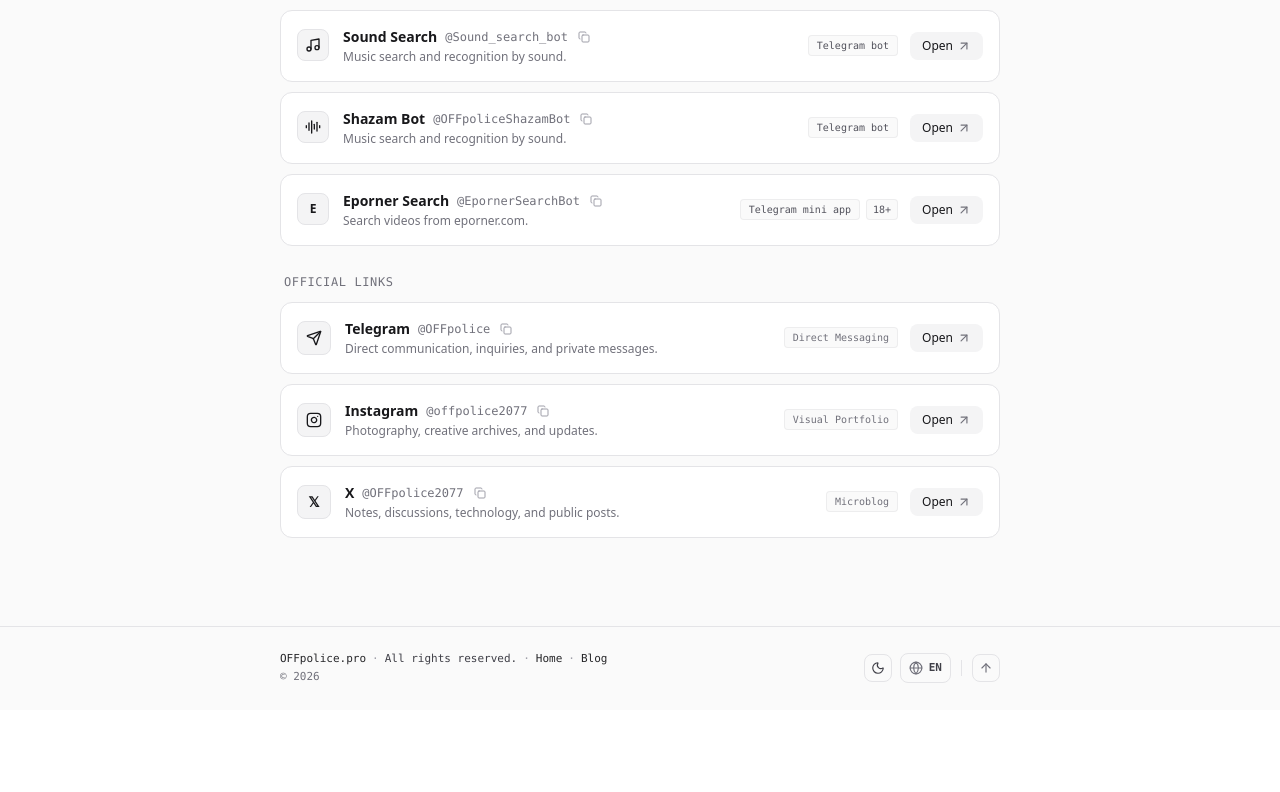
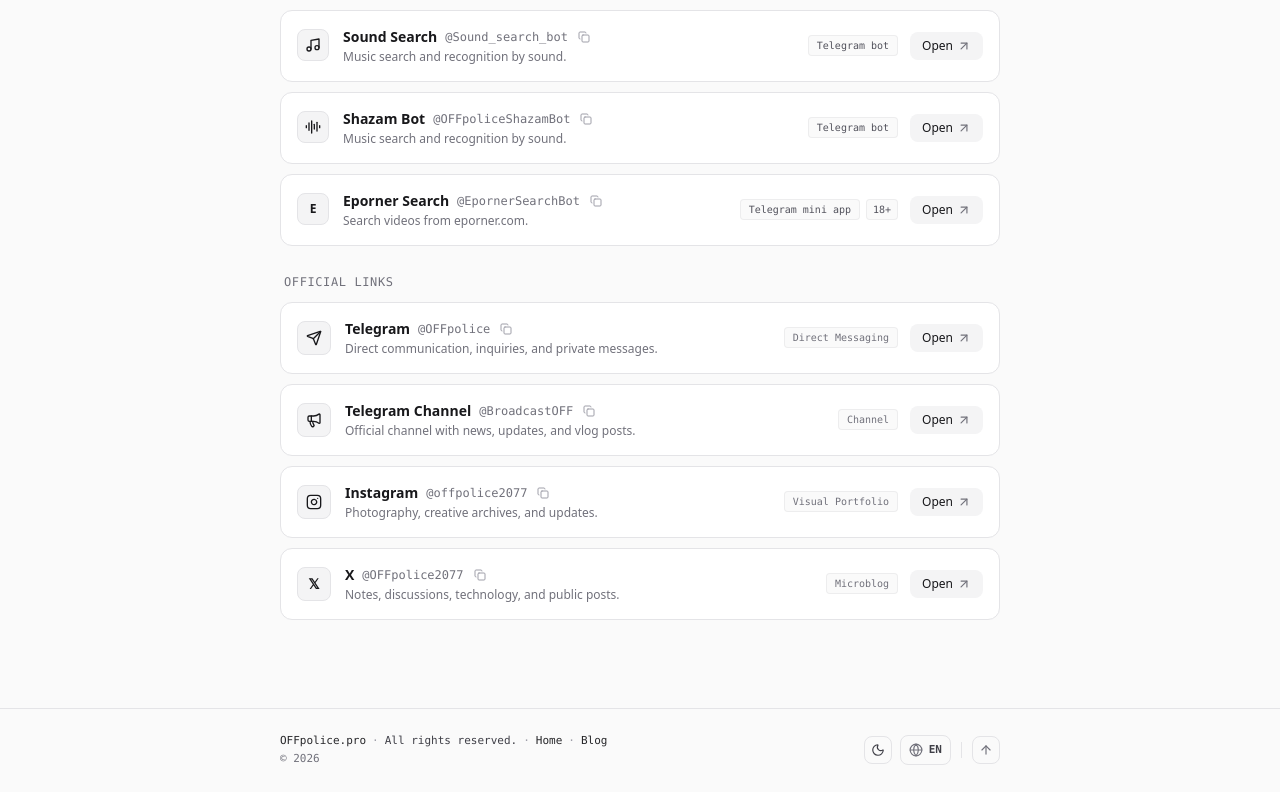
Before and after one commit to OFFpolice/offpolice.pro, a React (Vite) app: page / in a window 1280 px wide. Shown: the part 689-1481 px from the top of the page. Before the commit the page ends 1399 px from the top, so only its background shows below. Built offline with nearby package versions, Linux system fonts and the light colour scheme.

Commit message:
feat(social): add Telegram channel link
Integrated the new BroadcastOFF channel into the social links configuration, UI components, and structured metadata.

```diff
--- a/index.html
+++ b/index.html
@@ -34,6 +34,7 @@
         "description": "OFFpolice official digital card and vlog",
         "sameAs": [
           "https://telegram.me/OFFpolice",
+          "https://t.me/BroadcastOFF",
           "https://www.instagram.com/offpolice2077",
           "https://x.com/OFFpolice2077"
         ]
--- a/src/components/FeedSection.tsx
+++ b/src/components/FeedSection.tsx
@@ -190,7 +190,7 @@ export const FeedSection: React.FC<FeedSectionProps> = ({ language, t }) => {
           {t.feedFollowTitle}
         </span>
         <a
-          href="https://telegram.me/OFFpolice"
+          href="https://t.me/BroadcastOFF"
           target="_blank"
           rel="noopener noreferrer"
           className="inline-flex items-center justify-center gap-1.5 px-3.5 py-2 rounded-lg text-xs font-medium bg-zinc-900 hover:bg-zinc-800 dark:bg-zinc-100 dark:hover:bg-zinc-200 text-white dark:text-zinc-900 transition-colors cursor-pointer whitespace-nowrap shrink-0"
--- a/src/components/SocialCards.tsx
+++ b/src/components/SocialCards.tsx
@@ -1,6 +1,7 @@
 import React, { useState } from 'react';
 import {
   Send,
+  Megaphone,
   Instagram,
   Copy,
   Check,
@@ -31,6 +32,8 @@ export const SocialCards: React.FC<SocialCardsProps> = ({ language, t }) => {
     switch (id) {
       case 'telegram':
         return <Send className="w-4 h-4 text-zinc-900 dark:text-zinc-100" />;
+      case 'telegram-channel':
+        return <Megaphone className="w-4 h-4 text-zinc-900 dark:text-zinc-100" />;
       case 'instagram':
         return <Instagram className="w-4 h-4 text-zinc-900 dark:text-zinc-100" />;
       case 'x':
--- a/src/i18n/translations.ts
+++ b/src/i18n/translations.ts
@@ -15,6 +15,22 @@ export const SOCIAL_LINKS: SocialLink[] = [
       en: 'Direct communication, inquiries, and private messages.',
       ru: 'Прямая связь, рабочие вопросы и сообщения.',
       uk: 'Прямий звʼязок, робочі запитання та повідомлення.',
+    },
+  },
+  {
+    id: 'telegram-channel',
+    name: 'Telegram Channel',
+    handle: '@BroadcastOFF',
+    url: 'https://t.me/BroadcastOFF',
+    badge: {
+      en: 'Channel',
+      ru: 'Канал',
+      uk: 'Канал',
+    },
+    description: {
+      en: 'Official channel with news, updates, and vlog posts.',
+      ru: 'Официальный канал: новости, обновления и публикации.',
+      uk: 'Офіційний канал: новини, оновлення та публікації.',
     },
   },
   {
--- a/src/types.ts
+++ b/src/types.ts
@@ -3,7 +3,7 @@ export type Language = 'en' | 'ru' | 'uk';
 export type Theme = 'light' | 'dark';
 
 export interface SocialLink {
-  id: 'telegram' | 'instagram' | 'x';
+  id: 'telegram' | 'telegram-channel' | 'instagram' | 'x';
   name: string;
   handle: string;
   url: string;
```
